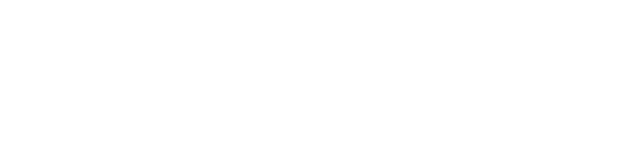
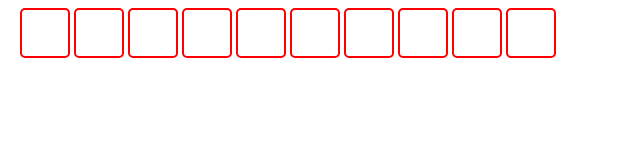
Before and after one commit to Leo19920206/FirstBlood, a plain HTML site: page index.html in a window 1280 px wide. Shown: the whole page, without its empty margins (0-640 px from the left). Drawn offline with Linux system fonts and the light colour scheme.

Commit message:
样式添加

```diff
--- a/index.html
+++ b/index.html
@@ -1,5 +1,6 @@
 <!DOCTYPE html>
 <html lang="en">
+
 <head>
 
     <!--
@@ -21,13 +22,25 @@
     <!--样式文件引入-->
     <link rel="stylesheet" href="style.css">
 </head>
+
 <body>
     <!--页面内容在此-->
-    <!--
-        此处省略
-    -->
+    <div class="container">
+        <div class="box"></div>
+        <div class="box"></div>
+        <div class="box"></div>
+        <div class="box"></div>
+        <div class="box"></div>
+        <div class="box"></div>
+        <div class="box"></div>
+        <div class="box"></div>
+        <div class="box"></div>
+        <div class="box"></div>
+    </div>
+
 
     <!--浏览器脚本引入-->
     <script src="app.js"></script>
 </body>
+
 </html>
--- a/style.css
+++ b/style.css
@@ -1 +1,25 @@
 /*css goes here*/
+*{
+    box-sizing: border-box;
+}
+html,body{
+    margin:0;
+    padding:0;
+}
+.container{
+    padding:8px 20px;;
+}
+.box{
+    width:50px;
+    height:50px;
+    box-sizing: border-box;
+    border-radius:5px;
+    border:2px solid red;
+    display:inline-block;
+}
+.label{
+    width:200px;
+    height:50px;
+    border-left:2px solid green;
+
+}
```
